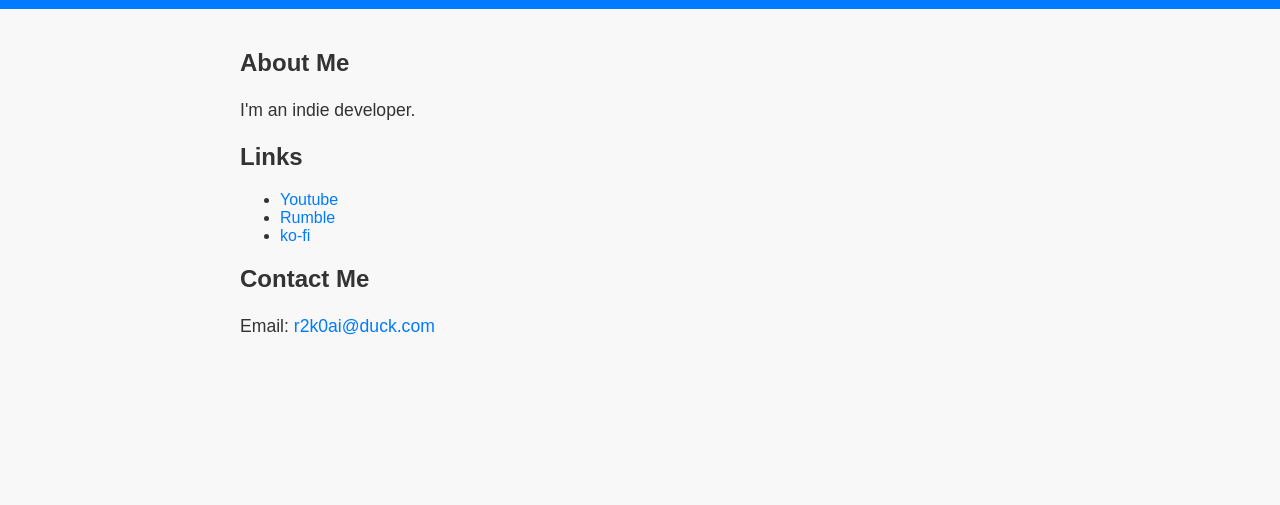
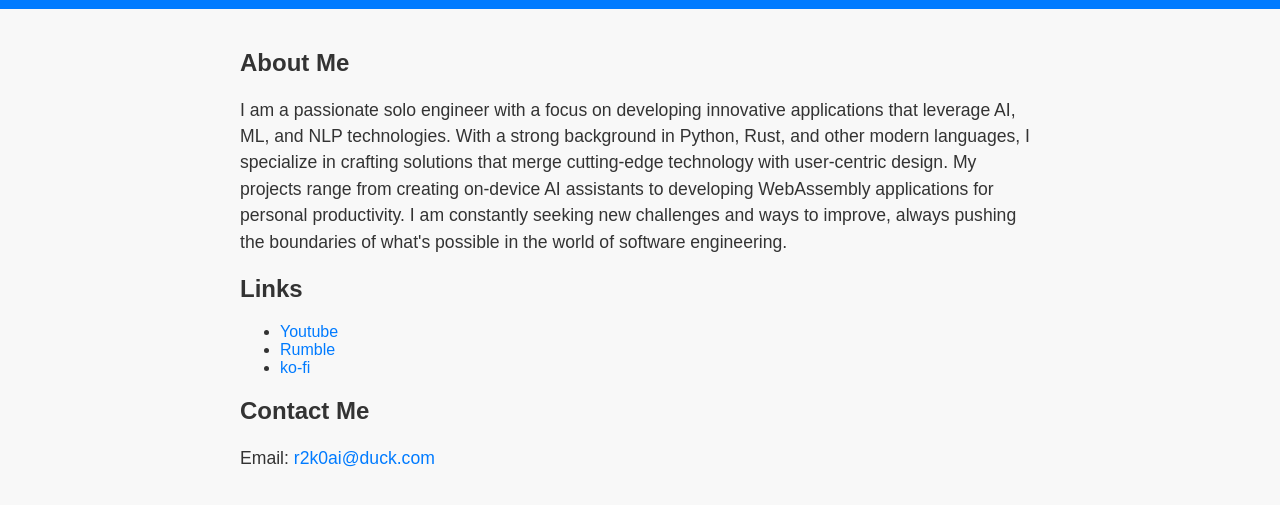
Before and after one commit to r2k0ai/r2k0ai.github.io, a plain HTML site: page index.html in a window 1280 px wide. Shown: the part 113-618 px from the top of the page. Drawn offline with Linux system fonts and the light colour scheme.

Commit message:
update index.html content

```diff
--- a/index.html
+++ b/index.html
@@ -45,7 +45,7 @@
     <div class="container">
 
         <h2>About Me</h2>
-        <p>I'm an indie developer.</p>
+        <p>I am a passionate solo engineer with a focus on developing innovative applications that leverage AI, ML, and NLP technologies. With a strong background in Python, Rust, and other modern languages, I specialize in crafting solutions that merge cutting-edge technology with user-centric design. My projects range from creating on-device AI assistants to developing WebAssembly applications for personal productivity. I am constantly seeking new challenges and ways to improve, always pushing the boundaries of what's possible in the world of software engineering.</p>
         <h2>Links</h2>
         <ul>
             <li><a href="https://www.youtube.com/@r2k0ai/">Youtube</a></li>
```
